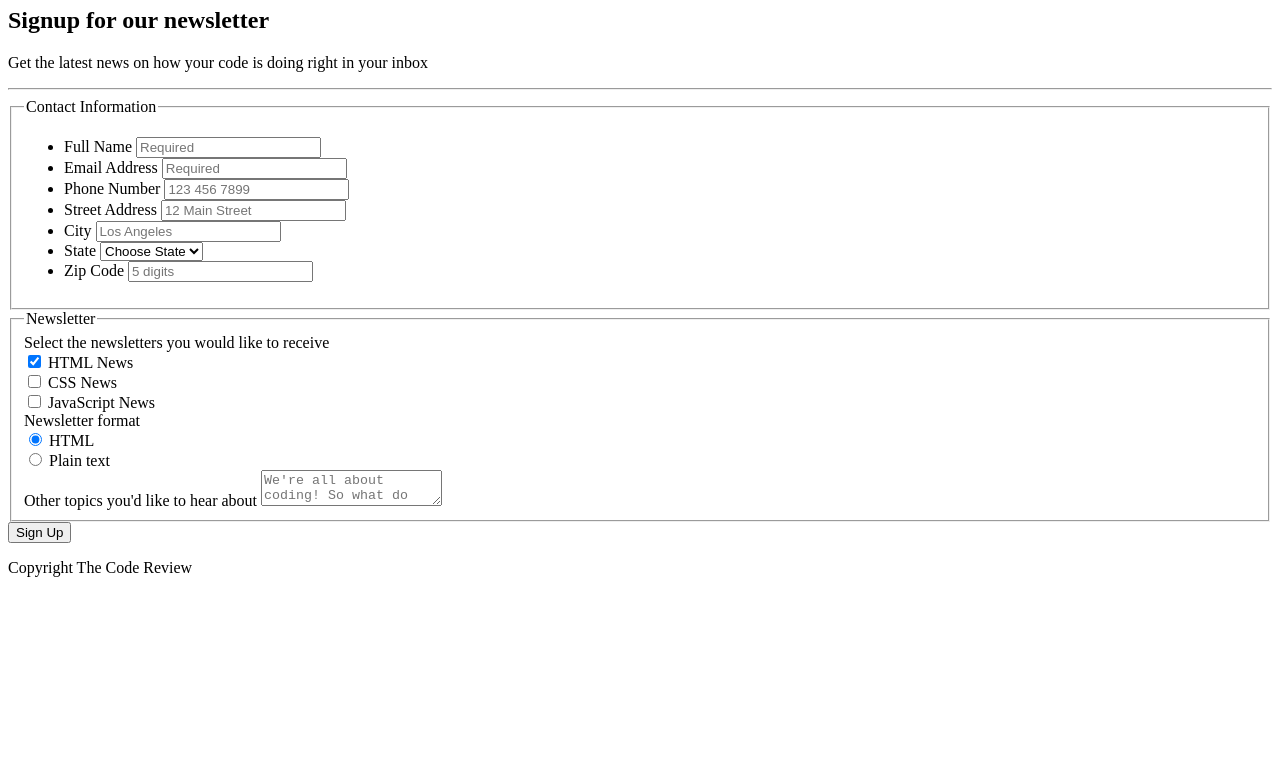
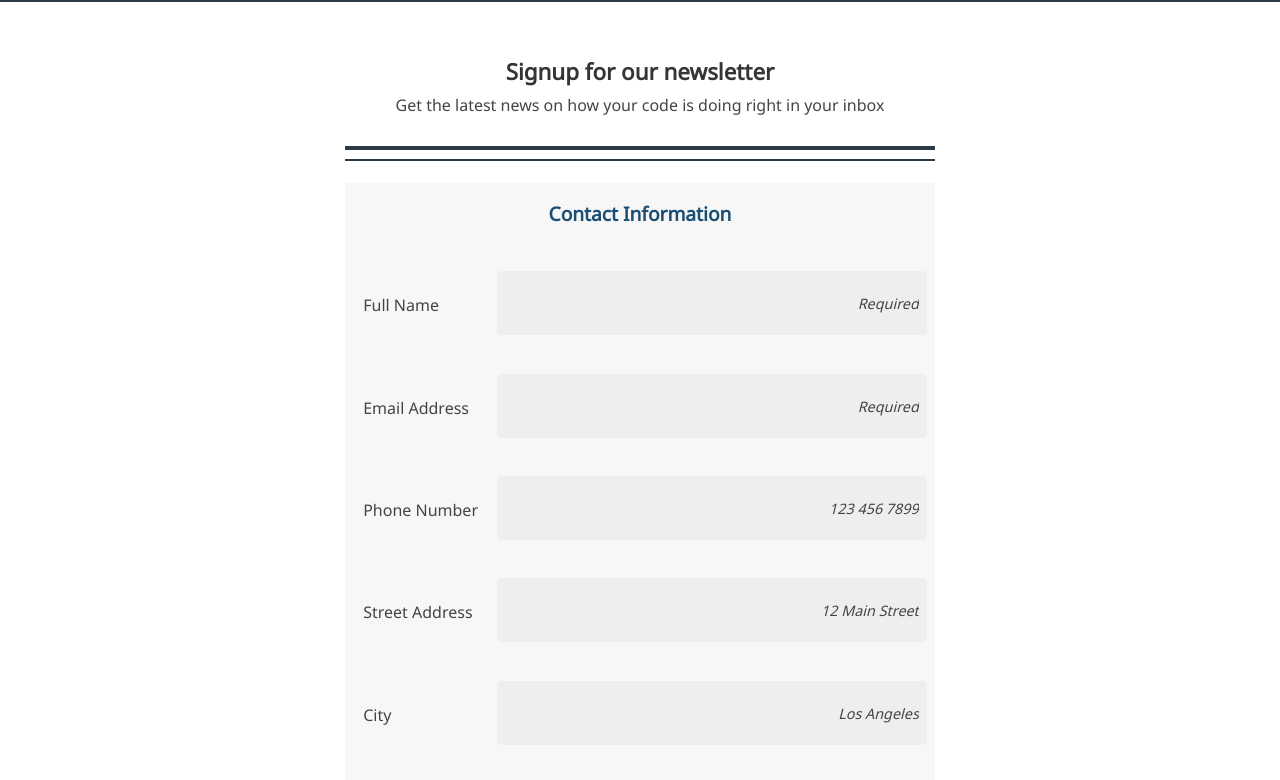
Before and after one commit to CodeLikeAGirl29/registration-form, a plain HTML site: page index.html in a window 1280 px wide. Shown: the part 73-853 px from the top of the page. Before the commit the page ends 800 px from the top, so only its background shows below. Drawn offline with Linux system fonts and the light colour scheme; the site is published under a folder, as on GitHub Pages, so addresses that start at the root find nothing.

Commit message:
correctly linked css

```diff
--- a/index.html
+++ b/index.html
@@ -8,8 +8,8 @@
   <link rel="preconnect" href="https://fonts.googleapis.com">
   <link rel="preconnect" href="https://fonts.gstatic.com" crossorigin>
   <link href="https://fonts.googleapis.com/css2?family=Noto+Sans&display=swap" rel="stylesheet">
-  <link rel="stylesheet" href="/resources/css/normalize.css">
-  <link rel="stylesheet" href="/resources/css/styles.css">
+  <link rel="stylesheet" href="resources/css/normalize.css">
+  <link rel="stylesheet" href="resources/css/styles.css">
 </head>
 
 <body>
```
